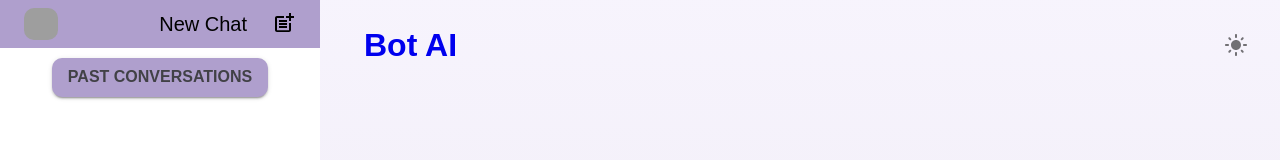
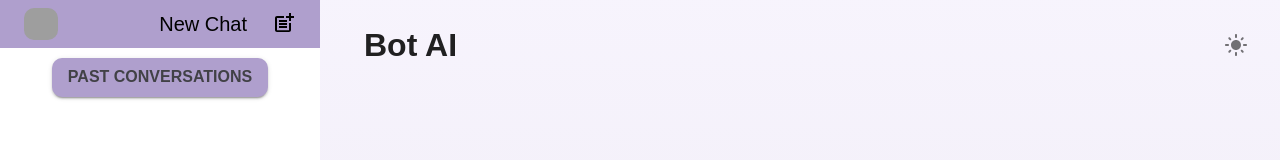
Before and after one commit to Brittosandy/BotAI, a React (Create React App) app: page / in a window 1280 px wide. Shown: the top 160 px of the page. Built offline with nearby package versions, Linux system fonts and the light colour scheme; grey boxes are pictures that could not be loaded.

Commit message:
updated H1

```diff
--- a/src/components/Header/Header.jsx
+++ b/src/components/Header/Header.jsx
@@ -42,11 +42,9 @@ const Header = () => {
               flexGrow: 1,
             }}
           >
-            <Link to="/" style={{ textDecoration: "none" }}>
               <h1>
                 Bot AI
               </h1>
-            </Link>
 
             <IconButton
               onClick={() =>
```
